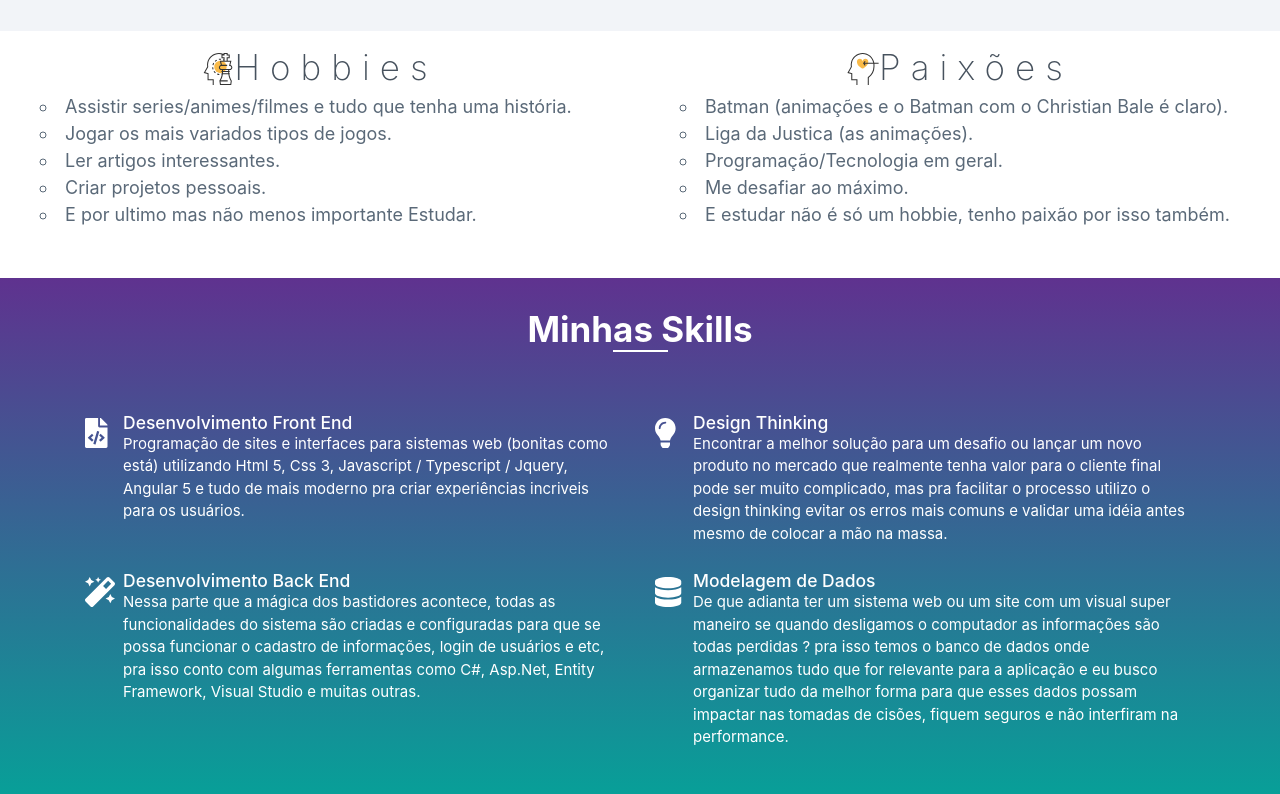
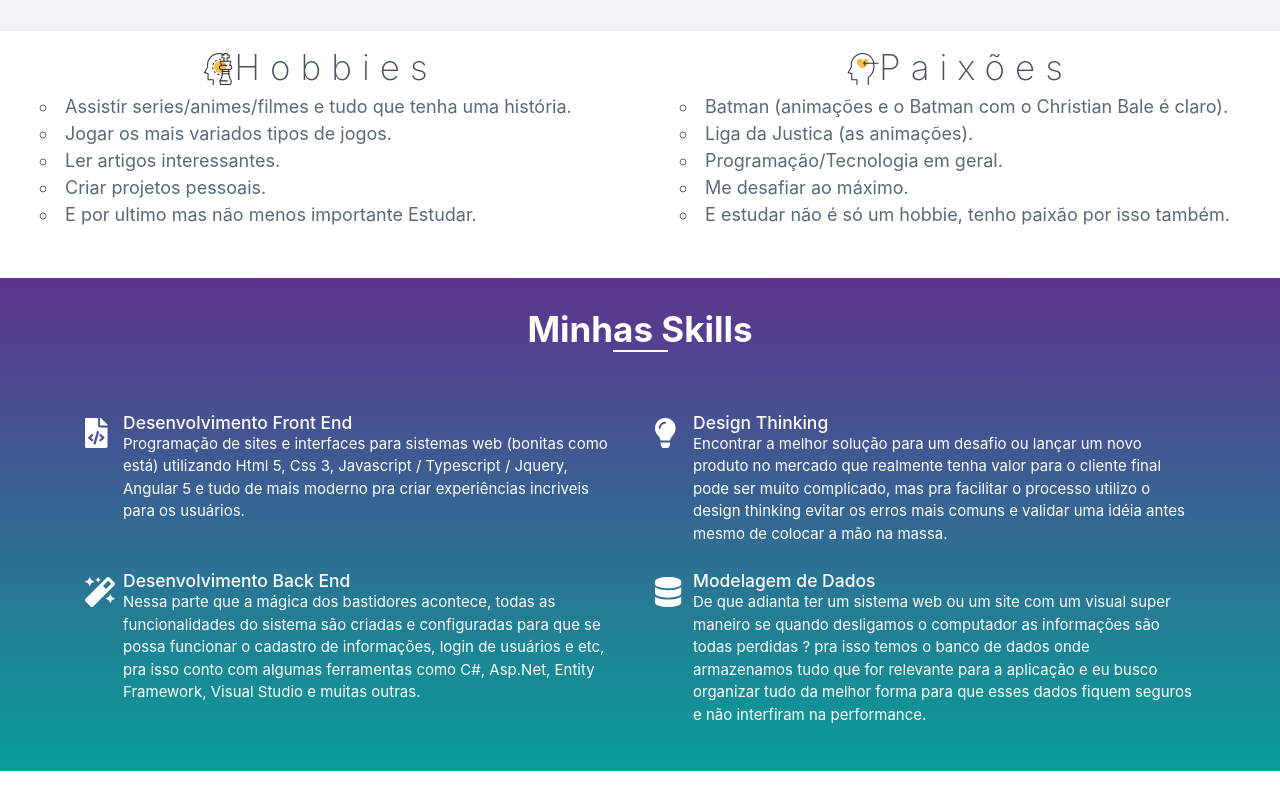
Before and after one commit to brunohafonso/cv, an Angular app: page / in a window 1280 px wide. Shown: the part 1220-2014 px from the top of the page. After the commit the page ends 1991 px from the top, so only its background shows below. Built offline with nearby package versions, Linux system fonts and the light colour scheme.

Commit message:
ajuste do texto

```diff
--- a/src/app/cv-main/cv-main.component.html
+++ b/src/app/cv-main/cv-main.component.html
@@ -210,7 +210,7 @@
                         <h3> Modelagem de Dados </h3>
                         <p>De que adianta ter um sistema web ou um site com um visual super maneiro
                             se quando desligamos o computador as informações são todas perdidas ? pra isso temos o banco de dados onde armazenamos tudo que for relevante
-                        para a aplicação e eu busco organizar tudo da melhor forma para que esses dados possam impactar nas tomadas de cisões, fiquem seguros e não interfiram na performance. </p>
+                        para a aplicação e eu busco organizar tudo da melhor forma para que esses dados fiquem seguros e não interfiram na performance. </p>
                     </div>
                 </div>
             </div>
```
